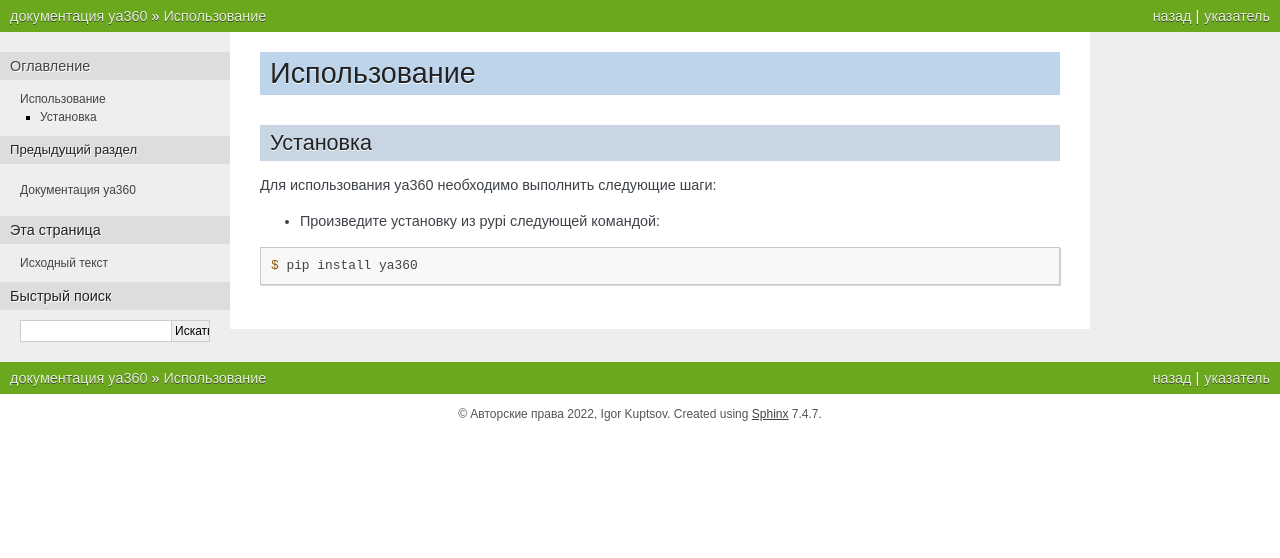
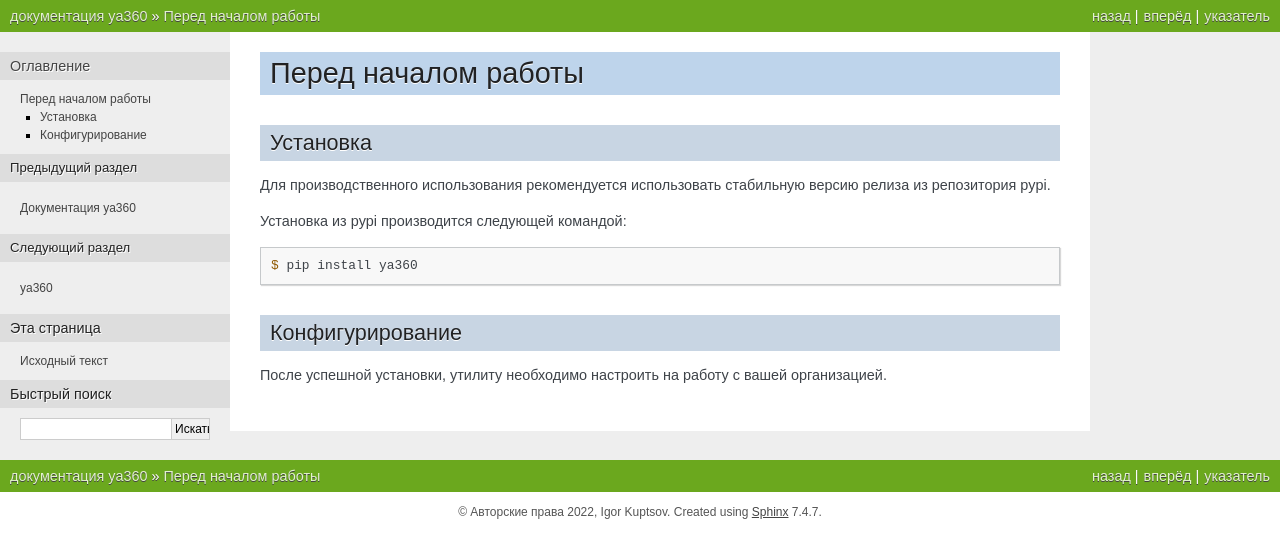
Before and after one commit to imercury13/ya360, a Sphinx documentation site: the page built from docs/source/usage.rst, in a window 1280 px wide. Shown: the top 558 px of the page. Built offline with Sphinx 7.4.7, drawn with Linux system fonts in a browser that asks for light colours.

Commit message:
Исправление документации

```diff
--- a/docs/source/usage.rst
+++ b/docs/source/usage.rst
@@ -1,15 +1,20 @@
-Использование
-=============
+Перед началом работы
+====================
 
 .. _Установка:
 
 Установка
 ---------
 
-Для использования ya360 необходимо выполнить следующие шаги:
+Для производственного использования рекомендуется использовать стабильную версию релиза из репозитория pypi.
 
-- Произведите установку из pypi следующей командой:
+Установка из pypi производится следующей командой:
 
 .. code-block:: console
 
     $ pip install ya360
+
+Конфигурирование
+----------------
+
+После успешной установки, утилиту необходимо настроить на работу с вашей организацией.
```
Also changed, not shown: docs/source/index.rst (+14 -0 lines).
